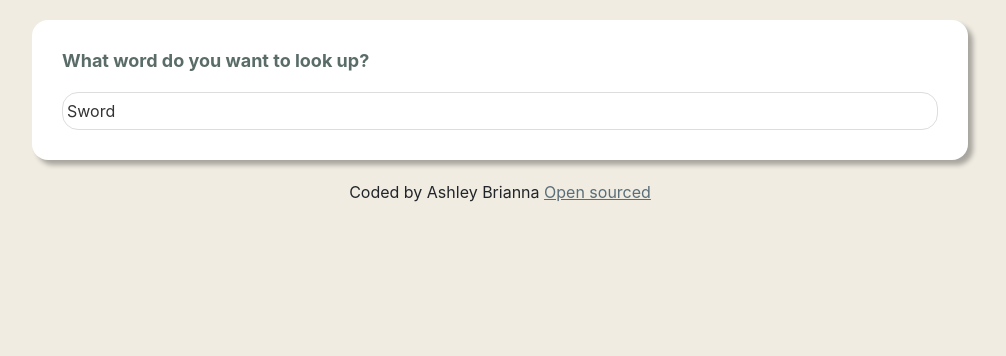
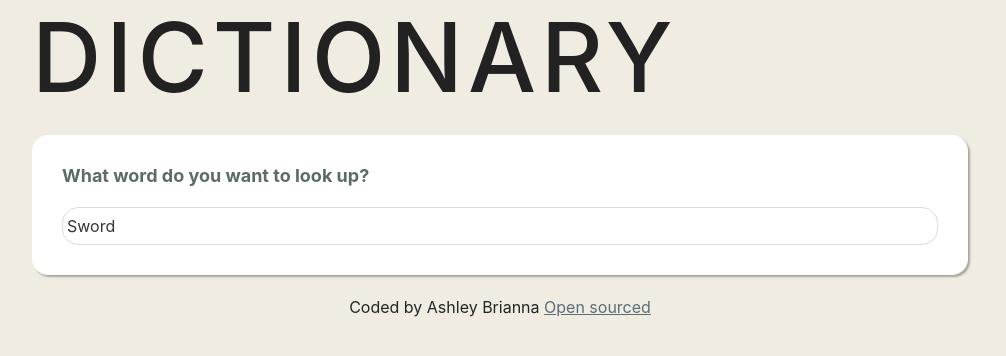
Before and after one commit to Ashleyxbrianna/dictionary-project, a React (Create React App) app: page / in a window 1280 px wide. Shown: the top 356 px of the page, without its empty margins (140-1146 px from the left). Built offline with nearby package versions, Linux system fonts and the light colour scheme; no server answers.

Commit message:
added "neon sign" style to a h2

```diff
--- a/src/App.css
+++ b/src/App.css
@@ -16,3 +16,20 @@ a{
   max-width: 960px;
   margin: 0 auto;
 }
+
+.App h2 {
+  font-size: 6em;
+  font-weight: 500;
+  color: #222;
+  letter-spacing: 5px;
+  cursor: pointer;
+  text-transform: uppercase;
+  transition: 0.5s;
+}
+
+.App h2:hover {
+  color: #FEF5ED;
+  text-shadow: 0 0 5px #ADC2A9,
+  0 0 30px #ADC2A9,
+  0 0 100px #ADC2A9;
+}
--- a/src/App.js
+++ b/src/App.js
@@ -9,7 +9,9 @@ function App() {
   return (
     <div className="App">
       <div className="container">
-
+       <div className="neon">
+        <h2>DICTIONARY</h2>
+       </div>
 
       <header className="App-header">
 
--- a/src/Dictionary.css
+++ b/src/Dictionary.css
@@ -3,7 +3,7 @@
     color: #596C68;
     padding: 30px;
     border-radius: 16px;
-    box-shadow: 5px 5px 5px rgba(0, 0, 0, 0.3);
+    box-shadow: 2px 2px 2px rgba(0, 0, 0, 0.3);
     margin: 20px 0;
 }
 
```
